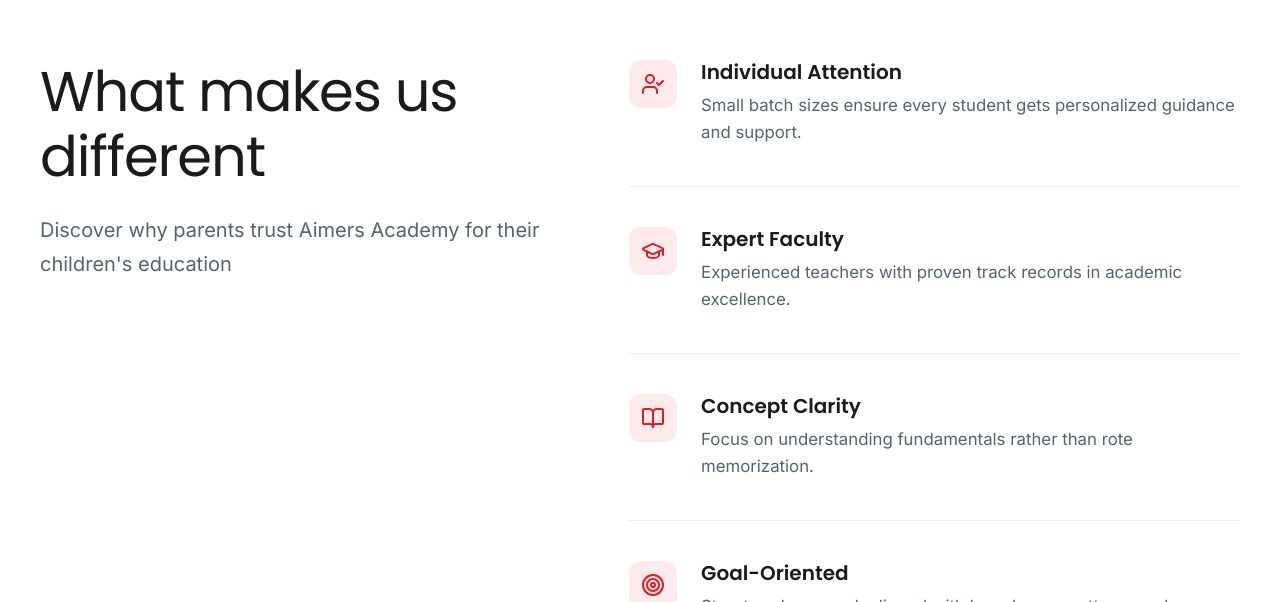
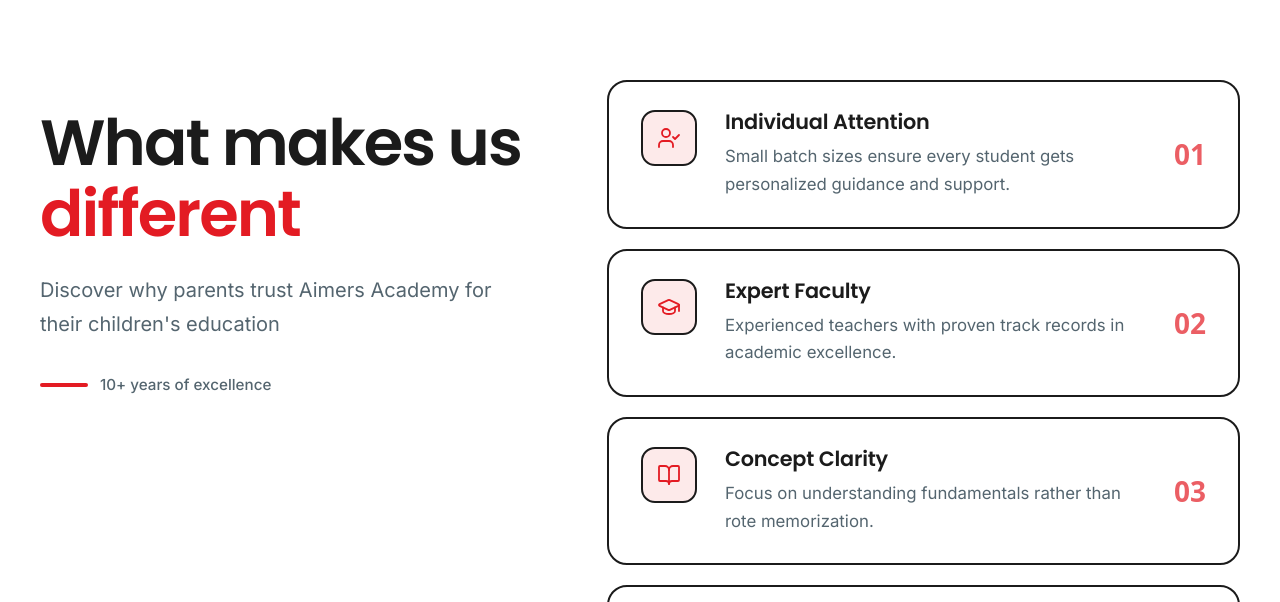
Before and after one commit to alok-hub123/Aimers, a React (Vite) app: page / in a window 1280 px wide. Shown: the part 3218-3820 px from the top of the page. Built offline with nearby package versions, Linux system fonts and the light colour scheme.

Commit message:
updated WhyChoose section styling

```diff
--- a/src/components/WhyChoose.jsx
+++ b/src/components/WhyChoose.jsx
@@ -38,85 +38,133 @@ const WhyChoose = () => {
 
     return (
         <section id="why-choose" style={{
-            padding: '120px 24px',
-            backgroundColor: 'white',
+            padding: '140px 24px',
+            backgroundColor: COLORS.white,
         }}>
             <div style={{
                 maxWidth: '1200px',
                 margin: '0 auto',
             }}>
-                {/* Content Layout */}
+                {/* Content Layout - Alternating Style */}
                 <div style={{
                     display: 'grid',
-                    gridTemplateColumns: '1fr 1.2fr',
+                    gridTemplateColumns: '1fr 1.3fr',
                     gap: '80px',
                     alignItems: 'start',
                 }}>
-                    {/* Left - Title */}
-                    <div style={{ position: 'sticky', top: '120px' }}>
+                    {/* Left - Sticky Title */}
+                    <div style={{ position: 'sticky', top: '140px', paddingTop: '28px' }}>
                         <h2 style={{
-                            fontSize: 'clamp(2.5rem, 5vw, 3.5rem)',
-                            fontWeight: 400,
-                            color: '#1b1b1b',
-                            lineHeight: 1.15,
+                            fontSize: 'clamp(2.8rem, 5vw, 4rem)',
+                            fontWeight: 600,
+                            color: COLORS.dark,
+                            lineHeight: 1.1,
                             marginBottom: '24px',
-                            letterSpacing: '-0.02em',
+                            letterSpacing: '-0.03em',
                         }}>
-                            What makes us different
+                            What makes us{' '}
+                            <span style={{ color: COLORS.primary }}>different</span>
                         </h2>
                         <p style={{
                             fontSize: '1.25rem',
-                            color: '#54656f',
+                            color: COLORS.darkSecondary,
                             lineHeight: 1.7,
+                            marginBottom: '32px',
                         }}>
                             Discover why parents trust Aimers Academy for their children's education
                         </p>
+                        <div style={{
+                            display: 'flex',
+                            alignItems: 'center',
+                            gap: '12px',
+                        }}>
+                            <div style={{
+                                width: '48px',
+                                height: '4px',
+                                background: COLORS.primary,
+                                borderRadius: '2px',
+                            }} />
+                            <span style={{
+                                fontSize: '0.95rem',
+                                color: COLORS.darkSecondary,
+                                fontWeight: 500,
+                            }}>
+                                10+ years of excellence
+                            </span>
+                        </div>
                     </div>
 
-                    {/* Right - Features List */}
+                    {/* Right - Clean Feature List */}
                     <div style={{
                         display: 'flex',
                         flexDirection: 'column',
-                        gap: '40px',
+                        gap: '20px',
                     }}>
                         {features.map((feature, index) => (
                             <div
                                 key={index}
                                 style={{
                                     display: 'flex',
-                                    gap: '24px',
-                                    paddingBottom: '40px',
-                                    borderBottom: index < features.length - 1 ? '1px solid #e9edef' : 'none',
+                                    gap: '28px',
+                                    padding: '28px 32px',
+                                    background: COLORS.white,
+                                    border: `2px solid ${COLORS.dark}`,
+                                    borderRadius: '20px',
+                                    transition: 'all 0.3s ease',
+                                    cursor: 'default',
+                                }}
+                                onMouseEnter={(e) => {
+                                    e.currentTarget.style.background = COLORS.warmBg;
+                                }}
+                                onMouseLeave={(e) => {
+                                    e.currentTarget.style.background = COLORS.white;
                                 }}
                             >
+                                {/* Icon */}
                                 <div style={{
-                                    width: '48px',
-                                    height: '48px',
-                                    borderRadius: '12px',
+                                    width: '56px',
+                                    height: '56px',
+                                    borderRadius: '14px',
                                     background: COLORS.primaryLight,
                                     display: 'flex',
                                     alignItems: 'center',
                                     justifyContent: 'center',
                                     flexShrink: 0,
+                                    border: `2px solid ${COLORS.dark}`,
                                 }}>
-                                    <feature.icon size={24} color={COLORS.primary} />
+                                    <feature.icon size={24} color={COLORS.primary} strokeWidth={1.8} />
                                 </div>
-                                <div>
+
+                                {/* Content */}
+                                <div style={{ flex: 1 }}>
                                     <h3 style={{
-                                        fontSize: '1.25rem',
+                                        fontSize: '1.3rem',
                                         fontWeight: 600,
-                                        color: '#1b1b1b',
+                                        color: COLORS.dark,
                                         marginBottom: '8px',
+                                        letterSpacing: '-0.01em',
                                     }}>
                                         {feature.title}
                                     </h3>
                                     <p style={{
                                         fontSize: '1.05rem',
-                                        color: '#54656f',
-                                        lineHeight: 1.6,
+                                        color: COLORS.darkSecondary,
+                                        lineHeight: 1.65,
                                     }}>
                                         {feature.description}
                                     </p>
+                                </div>
+
+                                {/* Number indicator */}
+                                <div style={{
+                                    fontSize: '1.75rem',
+                                    fontWeight: 700,
+                                    color: COLORS.primary,
+                                    alignSelf: 'center',
+                                    fontFamily: 'system-ui, sans-serif',
+                                    opacity: 0.7,
+                                }}>
+                                    0{index + 1}
                                 </div>
                             </div>
                         ))}
@@ -132,6 +180,10 @@ const WhyChoose = () => {
                     }
                     #why-choose > div > div > div:first-child {
                         position: static !important;
+                        text-align: center;
+                    }
+                    #why-choose > div > div > div:first-child > div:last-child {
+                        justify-content: center;
                     }
                 }
             `}</style>
```
